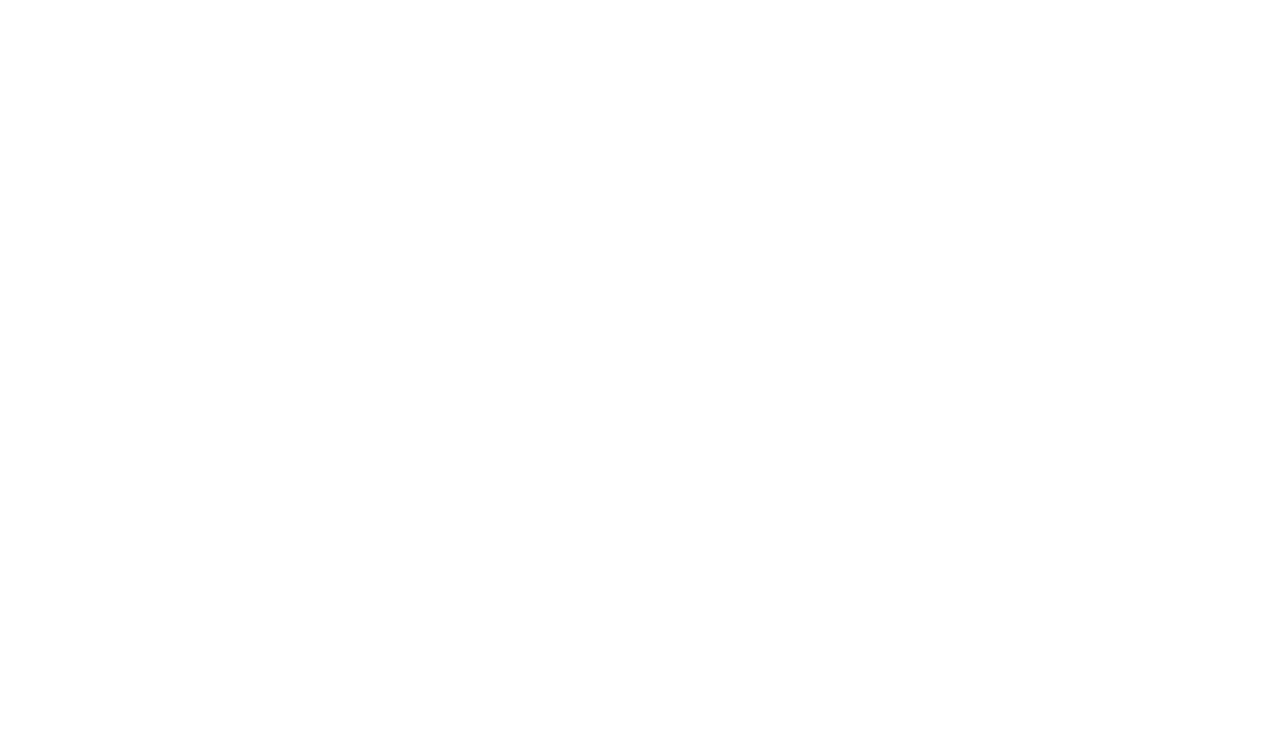
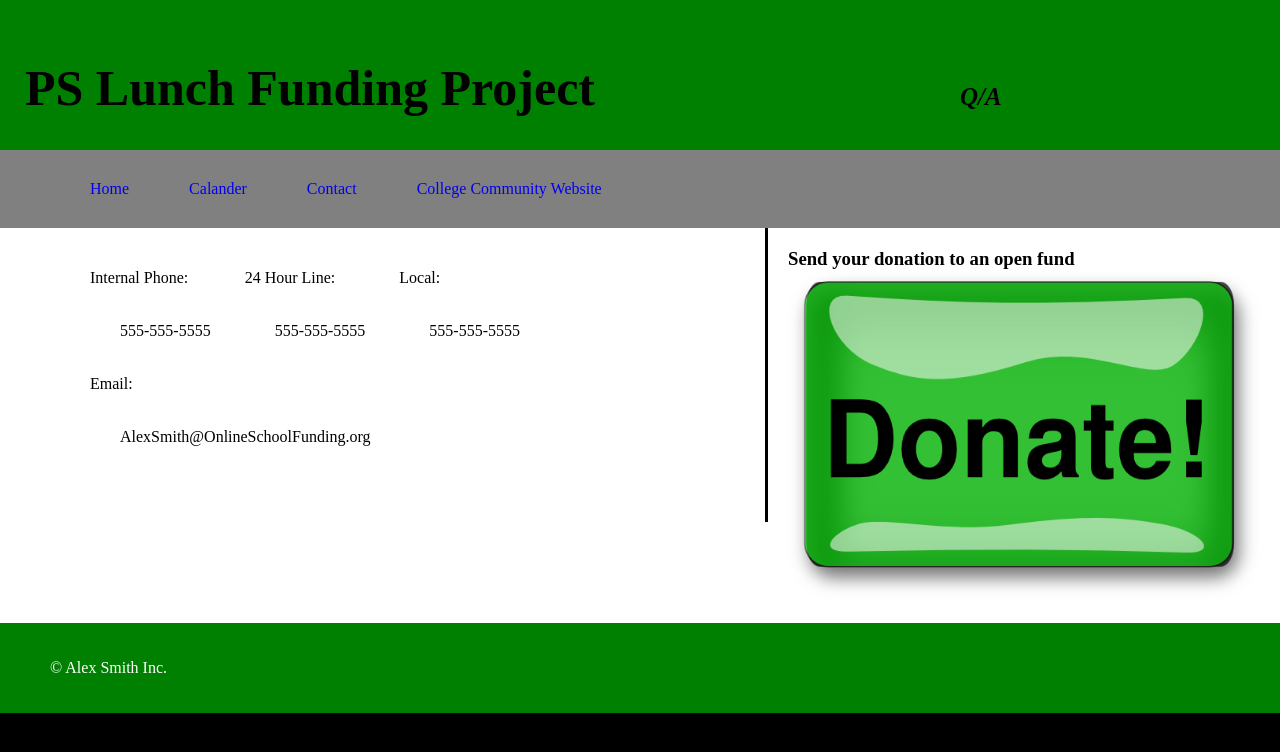
Before and after one commit to as06228/PSLunchFundProject, a plain HTML site: page contact.html in a window 1280 px wide. Drawn offline with Linux system fonts and the light colour scheme.

Commit message:
Created outline for other pages

```diff
--- a/about.html
+++ b/about.html
@@ -0,0 +1,59 @@
+<!DOCTYPE html>
+<html>
+  <head>
+    <title>Public School Online Source Funding</title>
+    <link href="styles.css" rel="stylesheet">
+  </head>
+  <body>
+    <header>
+     <h1>PS Lunch Funding Project</h1>
+<h2>Fund Schools</h2>
+
+
+
+    </header>
+    <nav>
+      <ul>
+        <li>
+          <a href="index.html">Home</a>
+        </li>
+        <li>
+          <a href="calendar.html">Calander</a>
+        </li>
+        <li>
+          <a href="contact.html">Contact</a>
+        </li>
+        <li>
+          <a href="https://dathanstolba.github.io/college-community-website/"target="_blank">College Community Website</a>
+        </li>
+      </ul>
+    </nav>
+    <main>
+      <section>
+        <h2>Send your donation to your district</h2>
+          <img src="Images/IMG_3440.png" alt="two young boys and their grandmother" class="right"/>
+        <p>
+          Help avoid difficult policy being passed in your school district by donating as much as you can to cover the crippling debt currently being taken on by the public school system. This is your oppourtunity to directly help the less fortunate and provide the neccesary assistance to avoid lunch shaming.
+        </p>
+        </section>
+      <aside>
+        <h3>Send your donation to an open fund</h3>
+        <img src="Images/Donate-Button.png" alt="donate";
+      </aside>
+    </main>
+    <footer>
+      <p>
+        &copy; <span id="currentYear"></span> Alex Smith Inc.
+      </p>
+    </footer>
+    <script src="app.js"</script>
+
+
+
+
+
+
+
+
+  </body>
+</html>
--- /dev/null
+++ b/app.js
@@ -0,0 +1,5 @@
+var date = new Date();
+var year = date.getFullYear();
+var footerYear = document.getElementById("currentYear");
+var textYear = document.createTextNode(year);
+footerYear.appendChild(textYear);
--- a/contact.html
+++ b/contact.html
@@ -0,0 +1,76 @@
+<!DOCTYPE html>
+<html>
+  <head>
+    <title>How to Contact Us</title>
+    <link href="styles.css" rel="stylesheet">
+  </head>
+  <body>
+    <header>
+     <h1>PS Lunch Funding Project</h1>
+<h2>Q/A</h2>
+
+
+
+    </header>
+    <nav>
+      <ul>
+        <li>
+          <a href="index.html">Home</a>
+        </li>
+        <li>
+          <a href="calendar.html">Calander</a>
+        </li>
+        <li>
+          <a href="contact.html">Contact</a>
+        </li>
+        <li>
+          <a href="https://dathanstolba.github.io/college-community-website/"target="_blank">College Community Website</a>
+        </li>
+      </ul>
+    </nav>
+    <main>
+      <section>
+        <ul>
+          <li>
+            <p>Internal Phone:</p>
+            <a>555-555-5555</a>
+          </li>
+          <li>
+            <p>24 Hour Line:</p>
+            <a>555-555-5555</a>
+          </li>
+          <li>
+            <p>Local:</p>
+            <a>555-555-5555</a>
+          </li>
+          <li>
+            <p>
+              Email:
+            </p>
+            <a>AlexSmith@OnlineSchoolFunding.org</a>
+          </li>
+        </ul>
+
+
+        </section>
+      <aside>
+        <h3>Send your donation to an open fund</h3>
+        <img src="Images/Donate-Button.png" alt="donate";
+      </aside>
+    </main>
+    <footer>
+      <p>
+        &copy; <span id="currentYear"></span> Alex Smith Inc.
+      </p>
+    </footer>
+    <script src="app.js"</script>
+
+
+
+
+
+
+
+
+  </body>
+</html>
--- a/styles.css
+++ b/styles.css
@@ -16,21 +16,23 @@ h1 {
   display: inline-block;
   padding: 25px 25px 0px;
   width: 75%;
-  font-size: 30px;
+  font-size: 50px;
+  font-style: bold;
 
 }
-h2{
+header h2{
   display: inline-block;
   width: 25%;
   /*background-color: purple;*/
   margin: 0;
-  font-size: 20px;
+  font-size: 25px;
+  font-style: oblique;
 }
 nav {
   background-color: white;
 
 }
-ul{
+ nav ul{
   background-color: grey;
   padding-left: 60px;
   font-size: 0;
@@ -50,3 +52,56 @@ a{
 a:hover{
   background-color: black;
 }
+main {
+  background-color: white;
+  font-size: 0;
+}
+
+section {
+background-color: white;
+display: inline-block;
+font-size: 16px;
+width: 60%;
+border-right: 3px solid;
+padding: 20px 20px 30px 50px;
+}
+
+aside {
+background-color: white;
+display: inline-block;
+font-size: 16px;
+width: 40%;
+vertical-align: top;
+padding: 20px;
+}
+main section h2{
+  padding: 0;
+  margin: 0;
+}
+h3 {
+  padding: 0;
+  margin: 0;
+}
+footer {
+  background-color: green;
+  padding: 20px 50px;
+}
+Footer p {
+  color: white;
+}
+img {
+  max-width: 100%;
+}
+
+section p {
+  margin: 5px 0;
+
+}
+
+.right {
+  width: 300px;
+  float: right;
+  margin-left: 20px;
+  border-radius: 10px solid #Black;
+
+}
```
Also changed, not shown: calendar.html (+59 -0 lines), index.html (+19 -0 lines), Images/Donate-Button.png (added), Images/Fundraising-Calendar-Template.png (added), 1 other file.
